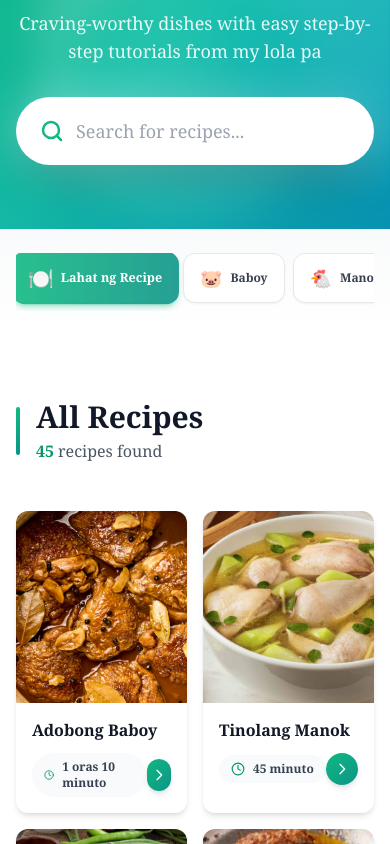
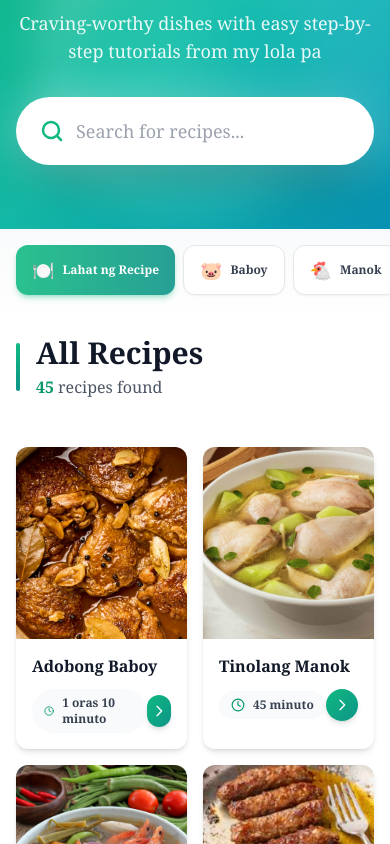
Before and after one commit to ChristinePDP/WST_Finals-Frontend-website, a React (Create React App) app: page / in a window 390 px wide. Shown: the part 256-1100 px from the top of the page. Built offline with nearby package versions, Linux system fonts and the light colour scheme.

Commit message:
editing responsiveness

```diff
--- a/src/components/Categories.jsx
+++ b/src/components/Categories.jsx
@@ -3,28 +3,28 @@ import { categories } from '../data/recipes';
 
 const Categories = ({ selectedCategory, setSelectedCategory }) => {
   return (
-    <section className=" pl-50 py-6 bg-gradient-to-b from-gray-50 to-white">
+    <section className="py-4 bg-gradient-to-b from-gray-50 to-white">
       <div className="max-w-7xl mx-auto px-4 sm:px-6 lg:px-8">
-        <div className="flex gap-2 sm:gap-3 overflow-x-auto pb-2 scrollbar-hide scroll-smooth">
+        <div className="flex gap-2 sm:gap-3 overflow-x-auto pb-3 scrollbar-hide scroll-smooth -mx-4 px-4 sm:mx-0 sm:px-0">
           {categories.map(category => (
             <button
               key={category.id}
               onClick={() => setSelectedCategory(category.id)}
-              className={`group relative flex items-center gap-2 sm:gap-2.5 px-4 sm:px-5 py-2.5 sm:py-3 rounded-xl sm:rounded-2xl font-semibold whitespace-nowrap transition-all duration-300 flex-shrink-0 ${
+              className={`group relative flex items-center gap-2 sm:gap-2.5 px-4 sm:px-5 py-2.5 sm:py-3 rounded-xl font-semibold whitespace-nowrap transition-all duration-300 flex-shrink-0 ${
                 selectedCategory === category.id
-                  ? 'bg-gradient-to-r from-emerald-500 to-teal-600 text-white shadow-md shadow-emerald-500/30 scale-105'
+                  ? 'bg-gradient-to-r from-emerald-500 to-teal-600 text-white shadow-md shadow-emerald-500/30'
                   : 'bg-white text-gray-700 hover:bg-emerald-50 hover:text-emerald-600 hover:scale-105 shadow-sm hover:shadow-md border border-gray-200'
               }`}
             >
               <span className={`text-lg sm:text-xl transition-transform duration-300 ${
-                selectedCategory === category.id ? 'scale-110' : 'group-hover:scale-110'
+                selectedCategory === category.id ? '' : 'group-hover:scale-110'
               }`}>
                 {category.icon}
               </span>
               <span className="text-xs sm:text-sm font-semibold">{category.name}</span>
 
               {selectedCategory === category.id && (
-                <div className="absolute inset-0 rounded-xl sm:rounded-2xl bg-white/20 animate-pulse"></div>
+                <div className="absolute inset-0 rounded-xl bg-white/20 animate-pulse"></div>
               )}
             </button>
           ))}
--- a/src/pages/AboutPage.jsx
+++ b/src/pages/AboutPage.jsx
@@ -4,7 +4,7 @@ import image from '../assets/2.png';
 
 const AboutPage = () => {
   return (
-    <div className="min-h-screen bg-gradient-to-b from-gray-50 via-white to-emerald-50">
+    <div className="bg-gradient-to-b from-gray-50 via-white to-emerald-50">
       <section className="py-20">
         <div className="max-w-7xl mx-auto px-4 sm:px-6 lg:px-8">
           {/* Header */}
@@ -26,20 +26,20 @@ const AboutPage = () => {
           </div>
 
           {/* Story Section */}
-          <div className="grid md:grid-cols-2 gap-12 lg:gap-16 items-center mb-24">
+          <div className="grid grid-cols-1 lg:grid-cols-2 gap-12 lg:gap-16 items-start mb-24">
             <div className="space-y-6">
               <div className="space-y-5 text-gray-700 text-lg leading-relaxed">
                 <p className="bg-white p-6 rounded-2xl shadow-sm border-4 border-emerald-500">
                   Hello po, welcome po sa aking <span className="font-bold text-emerald-600">Cook Book</span>!
                 </p>
                 <div className="inline-flex items-center gap-2 bg-emerald-100 text-emerald-700 px-4 py-2 rounded-full text-sm font-semibold">
-                <Sparkles size={16} />
-                My story
+                  <Sparkles size={16} />
+                  My story
                 </div>
                 <p className="bg-emerald-100 p-6 rounded-2xl shadow-sm">
                   Nagsimula po ang aking passion sa pagluluto noong bata pa ako, nanonood sa aking
                   lola habang nagluluto siya ng masasarap na ulam para sa buong pamilya. Mula noon,
-                  naisipan ko na pong gumawa ng cook book para hindi ko  makalmutan mga specialties n'ya.
+                  naisipan ko na pong gumawa ng cook book para hindi ko makalmutan mga specialties n'ya.
                 </p>
                 <p className="bg-emerald-100 p-6 rounded-2xl shadow-sm">
                   Sa website na ito, ibabahagi ko ang lahat ng aking mga recipe, tips, at secrets
@@ -47,10 +47,10 @@ const AboutPage = () => {
                   buhay ang mga klasikong Filipino dishes!
                 </p>
               </div>
-
             </div>
 
-            <div className="relative group">
+            {/* Image - Below text on medium, side by side on large */}
+            <div className="relative group order-first lg:order-last">
               <div className="absolute inset-0 bg-gradient-to-r from-emerald-500 to-teal-600 rounded-3xl blur-2xl opacity-20 group-hover:opacity-30 transition-opacity duration-500"></div>
               <img
                 src={image}
--- a/src/pages/HomePage.jsx
+++ b/src/pages/HomePage.jsx
@@ -37,7 +37,7 @@ const HomePage = ({
         setSelectedCategory={setSelectedCategory}
       />
 
-      <main id="recipes" className="max-w-8xl mx-auto px-4 sm:px-6 lg:px-8 py-16">
+      <main id="recipes" className="max-w-8xl mx-auto px-4 sm:px-6 lg:px-8 py-3">
         {/* Section Header */}
         <div className="mb-12">
           <div className="flex items-center gap-4 mb-4">
```
